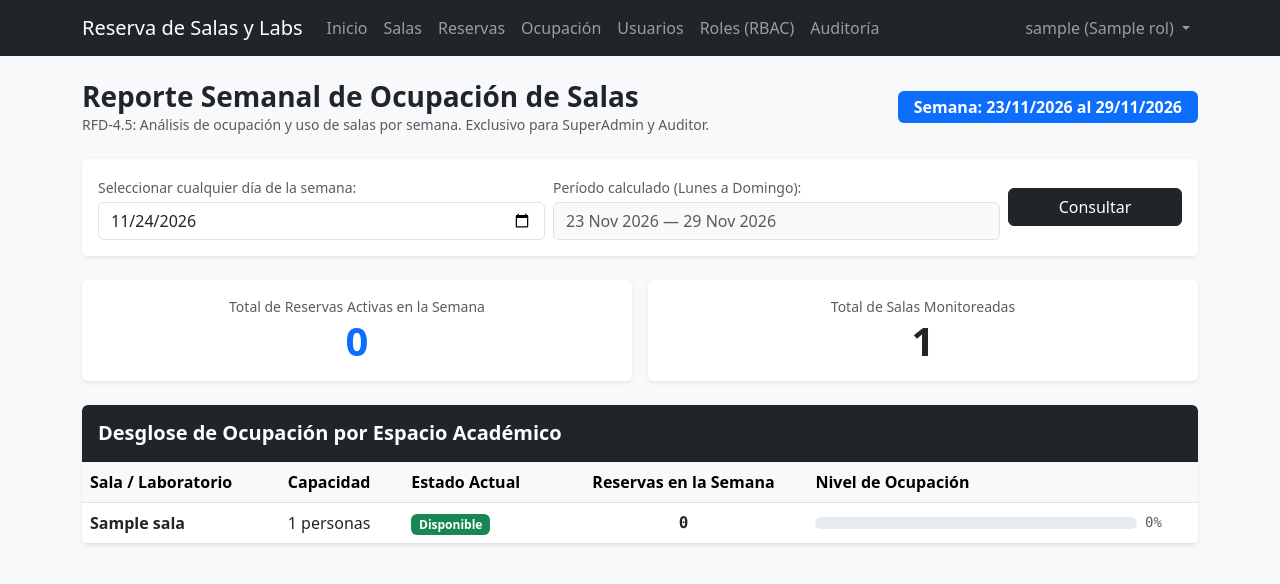
After one commit to JorgeGonzalez-18/Proyecto2Seguridad-ISW622, a Django app: page /reservas/reportes/ocupacion/ in a window 1280 px wide. The commit adds this page. Shown: the top 584 px of the page. Run offline with Django 5.2, Linux system fonts and the light colour scheme; a user stored in the database is signed in; tables that the repository leaves empty hold one stand-in row (values such as "Sample post").

Commit message:
feat(reservas): se añade la configuracion y la vista de reporte ocupación para SuperAdmin y Auditor .

```diff
--- /dev/null
+++ b/reservas/templates/reservas/reporte_ocupacion.html
@@ -0,0 +1,104 @@
+{% extends 'base.html' %}
+
+{% block title %}Reporte Semanal de Ocupación (RFD-4.5){% endblock %}
+
+{% block content %}
+<div class="d-flex justify-content-between align-items-center mb-4">
+    <div>
+        <h2 class="h3 fw-bold mb-0">Reporte Semanal de Ocupación de Salas</h2>
+        <p class="text-muted small mb-0">RFD-4.5: Análisis de ocupación y uso de salas por semana. Exclusivo para SuperAdmin y Auditor.</p>
+    </div>
+    <span class="badge bg-primary fs-6 px-3 py-2">
+        Semana: {{ semana_str }}
+    </span>
+</div>
+
+<!-- Selector de semana -->
+<div class="card p-3 mb-4 shadow-sm border-0">
+    <form method="get" class="row g-2 align-items-center">
+        <div class="col-md-5">
+            <label class="form-label small text-muted mb-1">Seleccionar cualquier día de la semana:</label>
+            <input type="date" name="fecha" value="{{ fecha_seleccionada }}" class="form-control">
+        </div>
+        <div class="col-md-5">
+            <label class="form-label small text-muted mb-1">Período calculado (Lunes a Domingo):</label>
+            <div class="form-control bg-light text-muted">{{ inicio_semana|date:"d M Y" }} &mdash; {{ fin_semana|date:"d M Y" }}</div>
+        </div>
+        <div class="col-md-2 d-flex align-items-end">
+            <button type="submit" class="btn btn-dark w-100">Consultar</button>
+        </div>
+    </form>
+</div>
+
+<!-- Resumen Estadístico -->
+<div class="row g-3 mb-4">
+    <div class="col-md-6">
+        <div class="card p-3 shadow-sm border-0 text-center">
+            <span class="text-muted small">Total de Reservas Activas en la Semana</span>
+            <span class="display-6 fw-bold text-primary">{{ total_reservas_semana }}</span>
+        </div>
+    </div>
+    <div class="col-md-6">
+        <div class="card p-3 shadow-sm border-0 text-center">
+            <span class="text-muted small">Total de Salas Monitoreadas</span>
+            <span class="display-6 fw-bold text-dark">{{ total_salas }}</span>
+        </div>
+    </div>
+</div>
+
+<!-- Tabla de Ocupación por Sala -->
+<div class="card shadow-sm border-0 overflow-hidden">
+    <div class="card-header bg-dark text-white py-3">
+        <h5 class="mb-0 fw-bold">Desglose de Ocupación por Espacio Académico</h5>
+    </div>
+    <div class="table-responsive">
+        <table class="table table-hover align-middle mb-0">
+            <thead class="table-light">
+                <tr>
+                    <th>Sala / Laboratorio</th>
+                    <th>Capacidad</th>
+                    <th>Estado Actual</th>
+                    <th class="text-center">Reservas en la Semana</th>
+                    <th style="width: 35%;">Nivel de Ocupación</th>
+                </tr>
+            </thead>
+            <tbody>
+                {% for item in reporte_salas %}
+                <tr>
+                    <td class="fw-bold text-dark">{{ item.sala.nombre }}</td>
+                    <td>{{ item.sala.capacidad }} personas</td>
+                    <td>
+                        {% if item.sala.estado == 'DISPONIBLE' %}
+                        <span class="badge bg-success">Disponible</span>
+                        {% else %}
+                        <span class="badge bg-warning text-dark">Mantenimiento</span>
+                        {% endif %}
+                    </td>
+                    <td class="text-center fw-bold font-monospace">{{ item.total_reservas }}</td>
+                    <td>
+                        <div class="d-flex align-items-center gap-2">
+                            <div class="progress flex-grow-1" style="height: 12px;">
+                                <div class="progress-bar {% if item.porcentaje >= 75 %}bg-danger{% elif item.porcentaje >= 40 %}bg-warning{% else %}bg-success{% endif %}"
+                                     role="progressbar"
+                                     style="width: {{ item.porcentaje }}%;"
+                                     aria-valuenow="{{ item.porcentaje }}"
+                                     aria-valuemin="0"
+                                     aria-valuemax="100">
+                                </div>
+                            </div>
+                            <span class="small font-monospace text-muted" style="min-width: 45px;">
+                                {{ item.porcentaje }}%
+                            </span>
+                        </div>
+                    </td>
+                </tr>
+                {% empty %}
+                <tr>
+                    <td colspan="5" class="text-center py-4 text-muted">No hay salas registradas actualmente.</td>
+                </tr>
+                {% endfor %}
+            </tbody>
+        </table>
+    </div>
+</div>
+{% endblock %}
--- a/reservas/urls.py
+++ b/reservas/urls.py
@@ -9,6 +9,9 @@ urlpatterns = [
     path("salas/nueva/", views.crear_sala_view, name="crear_sala"),
     path("salas/<int:pk>/editar/", views.editar_sala_view, name="editar_sala"),
 
+     # Reporte de Ocupación Semanal
+    path("reportes/ocupacion/", views.reporte_ocupacion_view, name="reporte_ocupacion"),
+
     # Gestión de Reservas (RFD-4.2 y RFD-4.4)
     path("", views.lista_reservas_view, name="lista_reservas"),
     path("nueva/", views.crear_reserva_view, name="crear_reserva"),
--- a/reservas/views.py
+++ b/reservas/views.py
@@ -184,3 +184,63 @@ def cancelar_reserva_view(request, codigo):
         return redirect("reservas:lista_reservas")
 
     return render(request, "reservas/confirmar_cancelar.html", {"reserva": reserva})
+
+# REPORTE DE OCUPACIÓN SEMANAL
+
+@login_required(login_url="login")
+@requiere_permiso("ver_reportes")
+def reporte_ocupacion_view(request):
+    """
+    RFD-4.5: Reporte de ocupación por sala y por semana.
+    Exclusivo para usuarios con permiso 'ver_reportes' (SuperAdmin y Auditor).
+    El Gestor de reservas no tiene acceso a este reporte analítico (HTTP 403).
+    """
+    # Fecha de consulta (por defecto hoy)
+    hoy = timezone.localdate()
+    fecha_str = request.GET.get("fecha", str(hoy))
+    try:
+        fecha_ref = timezone.datetime.strptime(fecha_str, "%Y-%m-%d").date()
+    except (ValueError, TypeError):
+        fecha_ref = hoy
+
+    # Calcular lunes y domingo de la semana consultada
+    inicio_semana = fecha_ref - timezone.timedelta(days=fecha_ref.weekday())
+    fin_semana = inicio_semana + timezone.timedelta(days=6)
+
+    salas = Sala.objects.all()
+    reporte_salas = []
+    total_reservas_semana = 0
+
+    # Capacidad teórica estándar semanal (ej: 5 días x 7 franjas = 35 franjas)
+    CAPACIDAD_SEMANAL_ESTANDAR = 35
+
+    for sala in salas:
+        reservas_sala = Reserva.objects.filter(
+            sala=sala,
+            fecha__range=[inicio_semana, fin_semana],
+            estado=Reserva.ESTADO_ACTIVA
+        )
+        cantidad = reservas_sala.count()
+        total_reservas_semana += cantidad
+
+        porcentaje = min(100, int((cantidad / CAPACIDAD_SEMANAL_ESTANDAR) * 100))
+
+        reporte_salas.append({
+            "sala": sala,
+            "total_reservas": cantidad,
+            "porcentaje": porcentaje,
+        })
+
+    return render(
+        request,
+        "reservas/reporte_ocupacion.html",
+        {
+            "inicio_semana": inicio_semana,
+            "fin_semana": fin_semana,
+            "semana_str": f"{inicio_semana.strftime('%d/%m/%Y')} al {fin_semana.strftime('%d/%m/%Y')}",
+            "fecha_seleccionada": str(fecha_ref),
+            "reporte_salas": reporte_salas,
+            "total_reservas_semana": total_reservas_semana,
+            "total_salas": salas.count(),
+        },
+    )
--- a/templates/base.html
+++ b/templates/base.html
@@ -21,6 +21,9 @@
                     <li class="nav-item"><a class="nav-link" href="{% url 'inicio' %}">Inicio</a></li>
                     <li class="nav-item"><a class="nav-link" href="{% url 'reservas:lista_salas' %}">Salas</a></li>
                     <li class="nav-item"><a class="nav-link" href="{% url 'reservas:lista_reservas' %}">Reservas</a></li>
+                    {% if user.rol.puede_ver_reportes or user.is_superuser %}
+                    <li class="nav-item"><a class="nav-link" href="{% url 'reservas:reporte_ocupacion' %}">Ocupación</a></li>
+                    {% endif %}
                     <li class="nav-item"><a class="nav-link" href="{% url 'lista_usuarios' %}">Usuarios</a></li>
                     {% if user.is_superuser or user.rol.nombre == 'SuperAdmin' %}
                     <li class="nav-item"><a class="nav-link" href="{% url 'lista_roles' %}">Roles (RBAC)</a></li>
```
